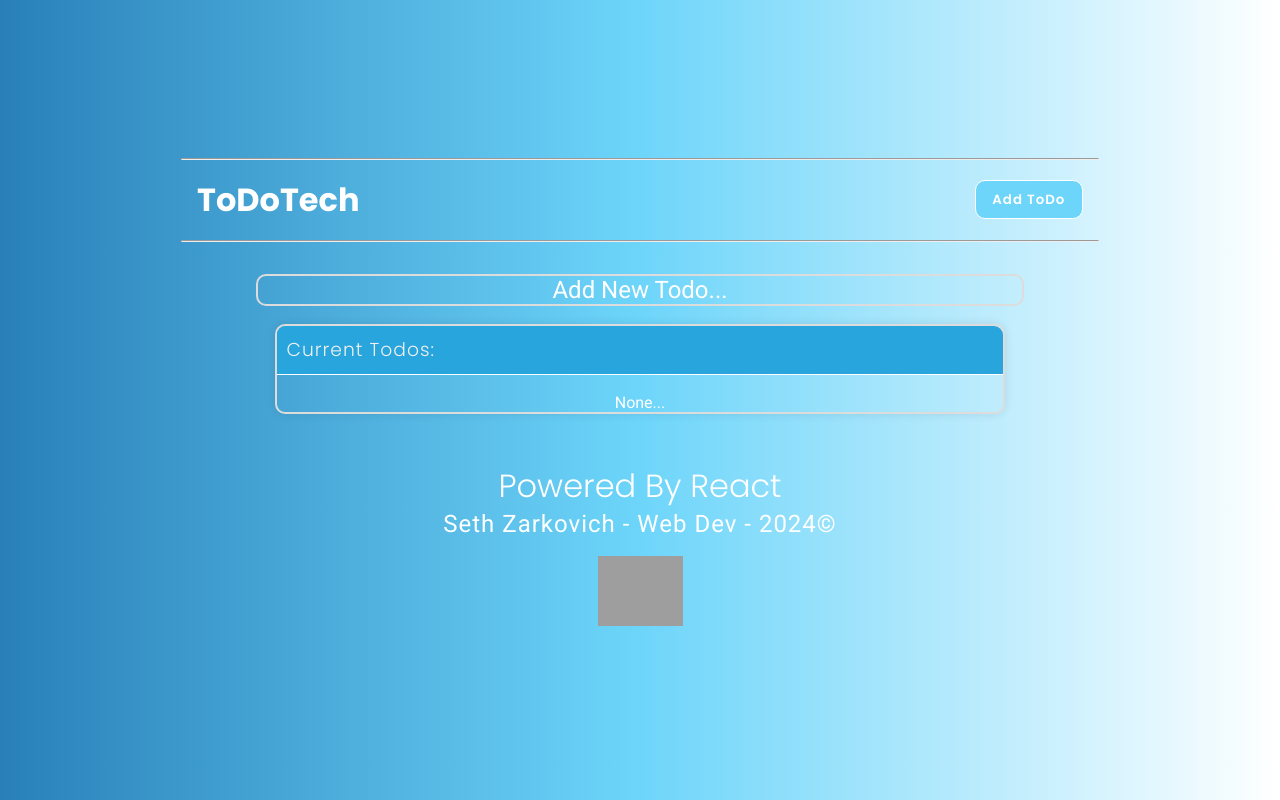
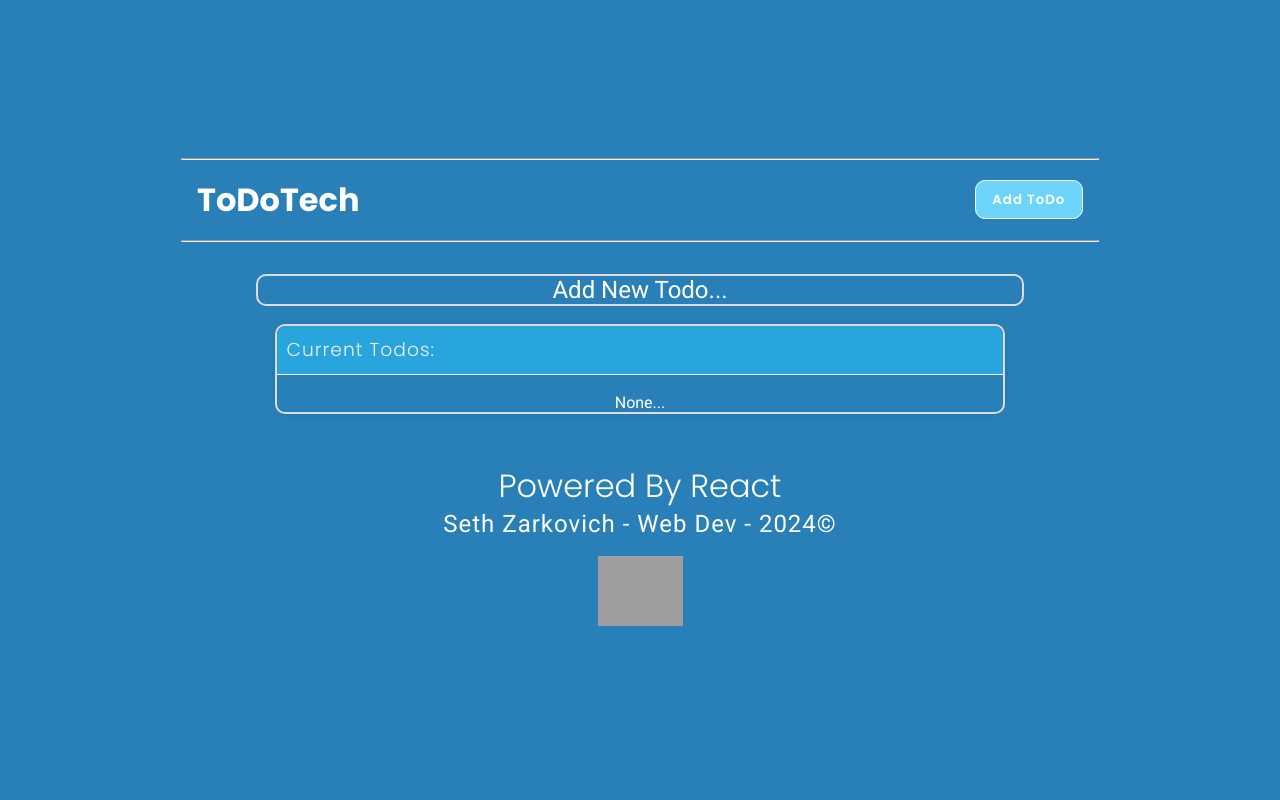
Before and after one commit to SethZarko/todo-react, a React (Vite) app in the folder client/: page / in a window 1280 px wide. Built offline with nearby package versions, Linux system fonts and the light colour scheme; grey boxes are pictures that could not be loaded.

Commit message:
Fix Styling

```diff
--- a/client/src/App.css
+++ b/client/src/App.css
@@ -22,8 +22,6 @@ h1, h2, h3, h4, h5, h6, p, small {
     flex-direction: column;
     align-items: center;
     background: #2980b9;
-    background: -webkit-linear-gradient(to left, #ffffff, #6dd5fa, #2980b9);
-    background: linear-gradient(to left, #ffffff, #6dd5fa, #2980b9);
 }
 
 /* Header */
```
